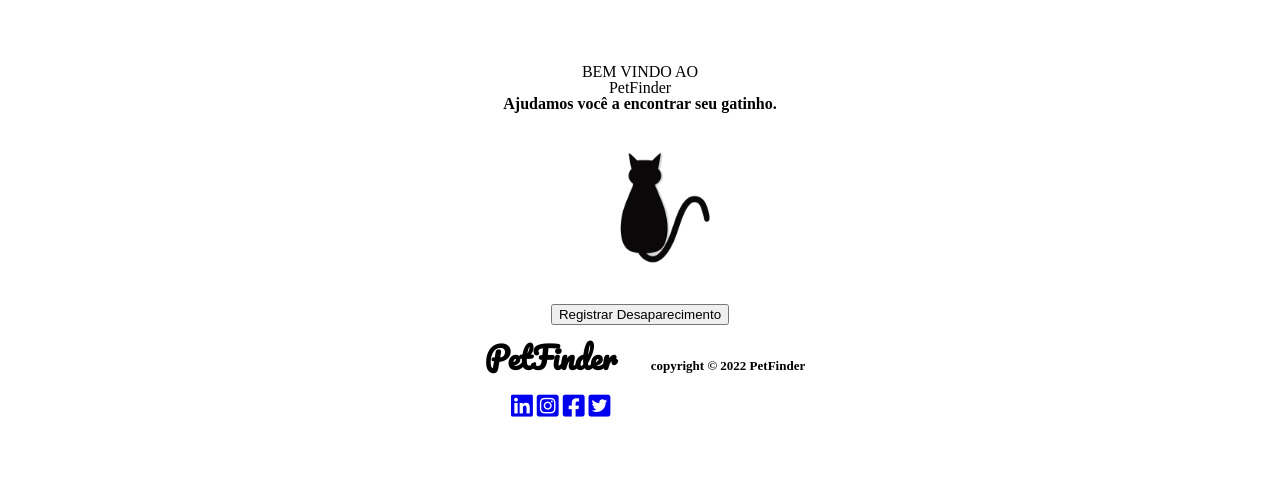
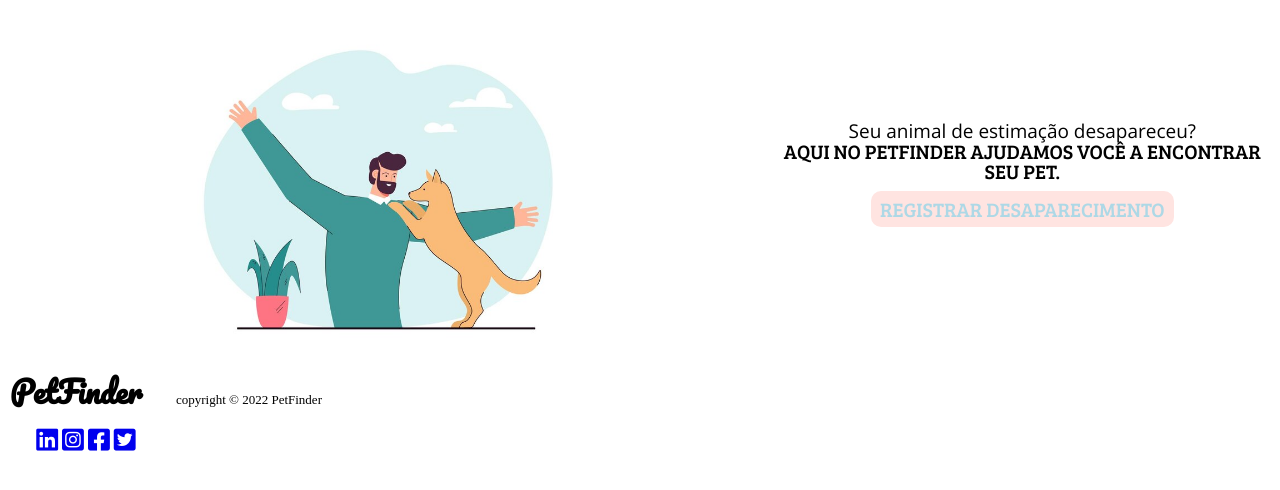
Before and after one commit to PetFinderSP/PetFinder, a Django app: page / in a window 1280 px wide. Shown: the part 119-609 px from the top of the page. Run offline with Django 4.2, Linux system fonts and the light colour scheme; some libraries are stand-ins or nearby versions.

Commit message:
'Build css'

```diff
--- a/PetFinder/static/css/main.css
+++ b/PetFinder/static/css/main.css
@@ -115,63 +115,88 @@
     font-weight: bold;
 }
 
+.wrapper-main {
+    display: flex;
+}
+
+.cachorro {
+    width: 60%;
+}
+
+.back-img {
+    display: flex;
+    justify-content: center;
+}
+
+.pergunta-afirmacao {
+    flex-direction: column;
+    display: flex;
+    align-self: center;
+}
+
+div h2 {
+    font-size: 19px;
+    font-family: 'Open Sans';
+    color: var(--black);
+    text-align: center;
+}
+
+div h3 {
+    font-size: 20px;
+    font-family: 'Bree Serif';
+    color: var(--black);
+    text-align: center;
+}
+
+.registrar-desaparecimento {
+    background-color: var(--rose);
+    font-size: 20px;
+    font-family: 'Bree Serif';
+    color: var(--blue);
+    text-align: center;
+    border-radius: 10px;
+    border: solid transparent;
+    cursor: pointer;
+    align-self: center;
+    margin: 10px;
+}
 
 
-.teste {
-    text-align: center;
-    font-size: 50px;
-    color: var(--black) !important;
-}
 
-.bemvindo {
-    text-align: center !important;
-    padding-top: 5%;
-}
 
-.texto1 {
-    font-weight: bold;
-}
+
+
+
+
+
+
+
+
+
+
+
+
+
+
+
+
+
+
+
+
+
+
+
+
+
+
+
 
 .wrapper {
     text-align: center;
     display: block;
     font-weight: bolder;
     margin-bottom: 5%;
-}
-
-.pngcat {
-    width: 15%;
-    vertical-align: top;
-}
-
-
-.cards {
-    display: grid;
-    grid-template-columns: repeat(3, 1fr);
-    max-width: 900px;
-    margin: 0 auto;
-    grid-gap: 40px;
-}
-
-.card-text {
-    font-size: smaller;
-    margin-top: 5px;
-    text-align: justify;
-}
-
-.feedback {
-    background-color: var(--d-pink);
-    display: flex;
-    flex-direction: column;
-    align-items: center;
-    padding: 10px 20px;
-    box-shadow: 6px 6px 10px #a0a0a0 ;
-}
-
-
-.user {
-    width: 100px;
-    margin-bottom: 15px;
 }
 
 .wrapper-footer {
--- a/templates/index.html
+++ b/templates/index.html
@@ -2,16 +2,16 @@
 {% load static %}
 {% block content %}
 
-    <div class="bemvindo">
-        <h2 class="titulo">BEM VINDO AO</h2>
-        <h3 class="">PetFinder</h3>
-        <p class="texto1">
-            Ajudamos você a encontrar seu gatinho.
-        </p>
-        <img class="pngcat" src="{% static 'css/img/pngcat.png' %}">
+    <div class="wrapper-main">
+        <div class="back-img">
+            <img class="cachorro" src="{% static 'css/img/dono-cachorro.jpg' %}">
+        </div>
+        <div class="pergunta-afirmacao">
+            <h2>Seu animal de estimação desapareceu?</h2>
+            <h3>AQUI NO PETFINDER AJUDAMOS VOCÊ A ENCONTRAR SEU PET.</h3>
+            <button class= "registrar-desaparecimento" href="#">REGISTRAR DESAPARECIMENTO</button>
+        </div>
     </div>
-    <div class="wrapper">
-        <button type="button" class="btn btn-outline-dark registro">Registrar Desaparecimento</button>
 
 
 
```
Also changed, not shown: PetFinder/static/css/img/depoimento1.jpg (deleted), PetFinder/static/css/img/depoimento2.jpg (deleted), PetFinder/static/css/img/dono-cachorro.jpg (added), static/css/img/depoimento1.jpg (deleted), static/css/img/pngcat.png (deleted), 1 other file.
